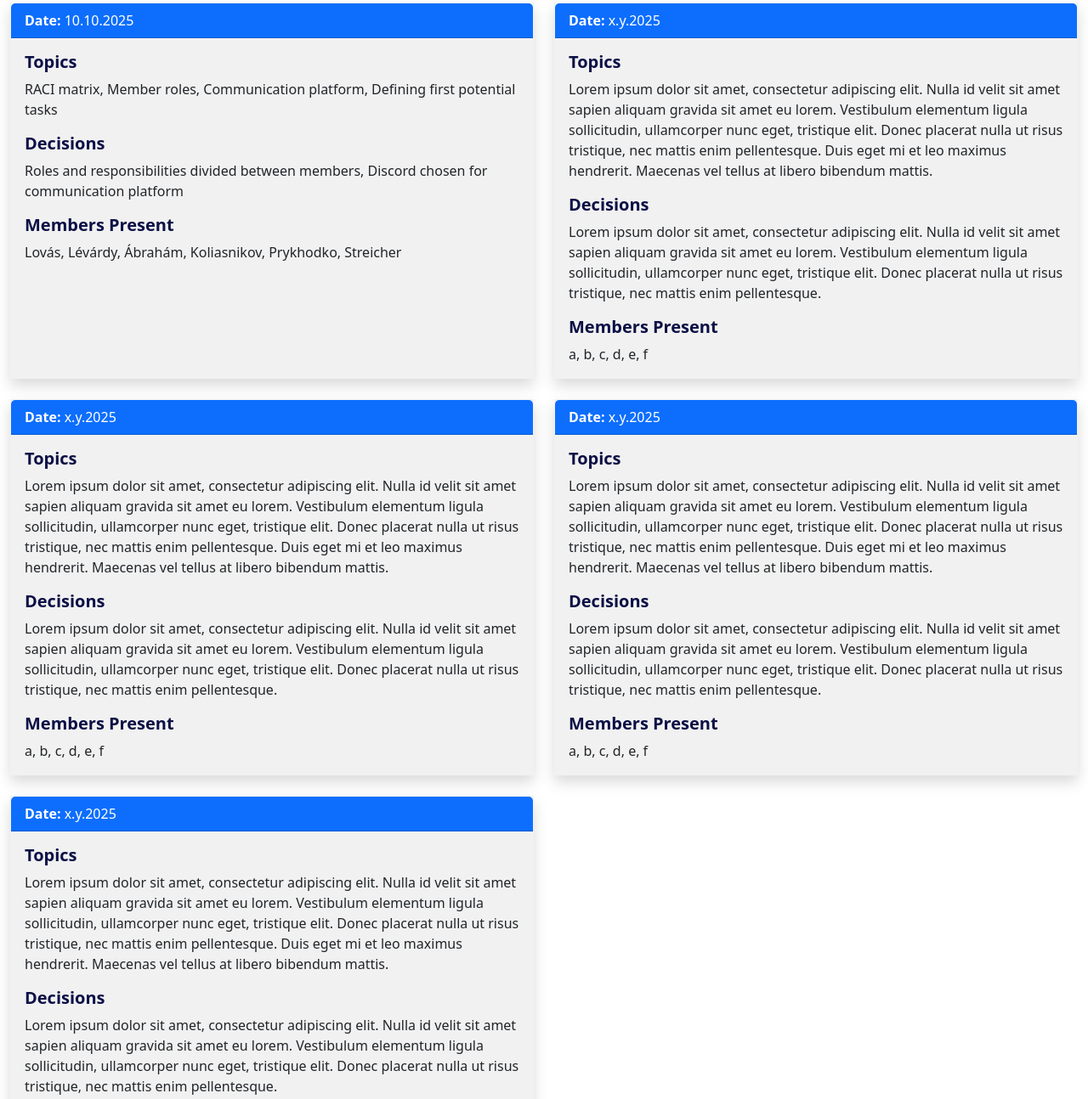
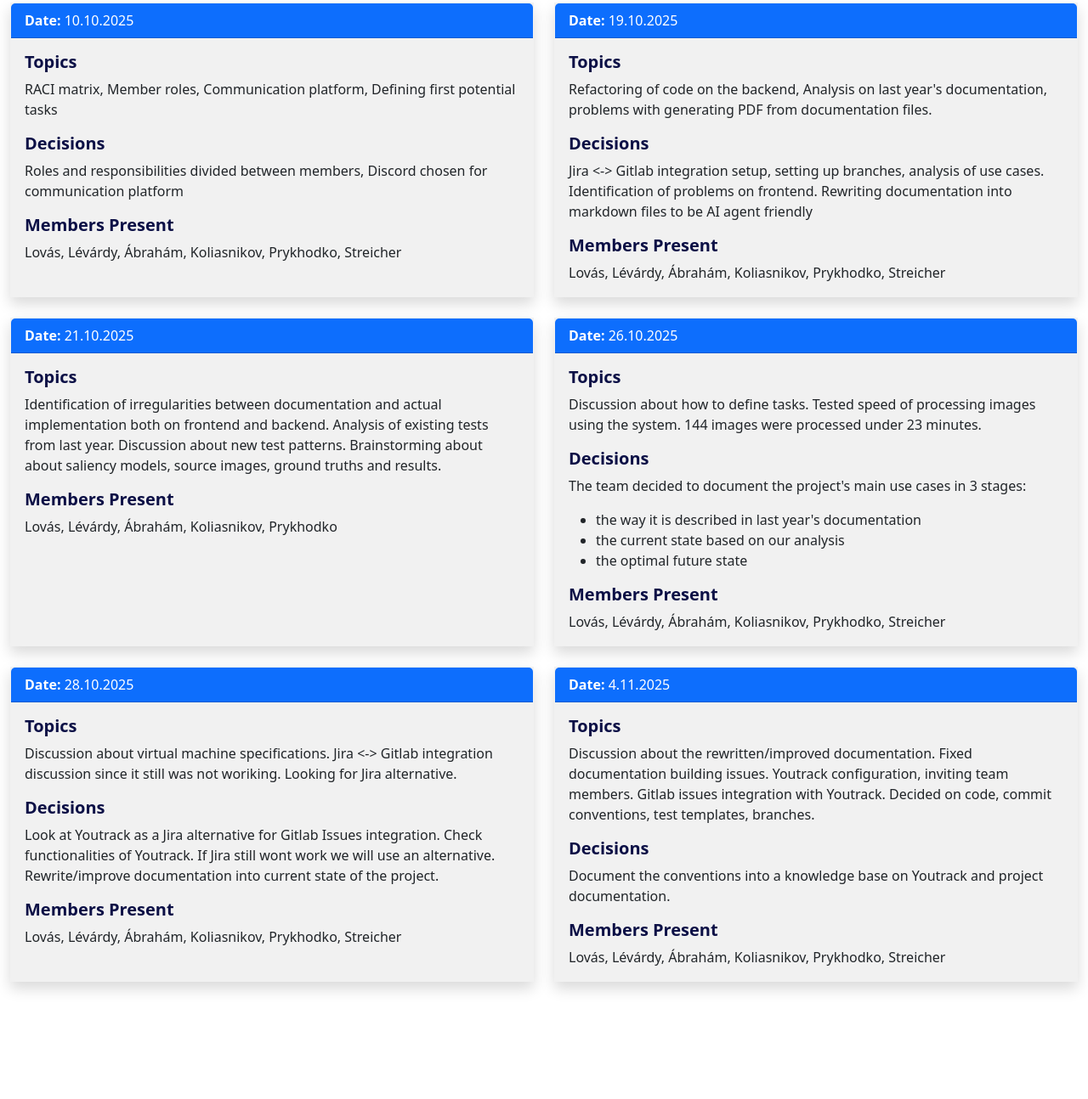
Before and after one commit to drizzle021/tp-25-webpage, a plain HTML site: page meetings.html in a window 1280 px wide. Shown: the part 350-1644 px from the top of the page at 85% size. After the commit the page ends 1554 px from the top, so only its background shows below. Drawn offline with nearby package versions, Linux system fonts and the light colour scheme; a web font is replaced by a local one.

Commit message:
add meeting logs

```diff
--- a/meetings.html
+++ b/meetings.html
@@ -59,94 +59,123 @@
         </div>
       </div>
 
-      <!-- Meeting 2 -->
+      <!-- Meeting 2 Missing -->
+
+      <!-- Meeting 3 -->
       <div class="col-md-6">
         <div class="card shadow h-100">
           <div class="card-header bg-primary text-white">
-            <strong>Date:</strong> x.y.2025
+            <strong>Date:</strong> 19.10.2025
           </div>
           <div class="card-body">
             <h5 class="card-title">Topics</h5>
             <p class="card-text">
-              Lorem ipsum dolor sit amet, consectetur adipiscing elit. Nulla id velit sit amet sapien aliquam gravida sit amet eu lorem. Vestibulum elementum ligula sollicitudin, ullamcorper nunc eget, tristique elit. Donec placerat nulla ut risus tristique, nec mattis enim pellentesque. Duis eget mi et leo maximus hendrerit. Maecenas vel tellus at libero bibendum mattis.
+              Refactoring of code on the backend, Analysis on last year's documentation, problems with generating PDF from documentation files.
             </p>
             <h5 class="card-title">Decisions</h5>
             <p class="card-text">
-              Lorem ipsum dolor sit amet, consectetur adipiscing elit. Nulla id velit sit amet sapien aliquam gravida sit amet eu lorem. Vestibulum elementum ligula sollicitudin, ullamcorper nunc eget, tristique elit. Donec placerat nulla ut risus tristique, nec mattis enim pellentesque.
+              Jira <-> Gitlab integration setup, setting up branches, analysis of use cases. Identification of problems on frontend. Rewriting documentation into markdown files to be AI agent friendly
             </p>
             <h5 class="card-title">Members Present</h5>
             <p class="card-text">
-              a, b, c, d, e, f
+              Lovás, Lévárdy, Ábrahám, Koliasnikov, Prykhodko, Streicher
+            </p>
+          </div>
+        </div>
+      </div>
+      <!-- Meeting 4 -->
+      <div class="col-md-6">
+        <div class="card shadow h-100">
+          <div class="card-header bg-primary text-white">
+            <strong>Date:</strong> 21.10.2025
+          </div>
+          <div class="card-body">
+            <h5 class="card-title">Topics</h5>
+            <p class="card-text">
+              Identification of irregularities between documentation and actual implementation both on frontend and backend. Analysis of existing tests from last year. Discussion about new test patterns. Brainstorming about about saliency models, source images, ground truths and results.
+            </p>
+            <h5 class="card-title">Members Present</h5>
+            <p class="card-text">
+              Lovás, Lévárdy, Ábrahám, Koliasnikov, Prykhodko
+            </p>
+          </div>
+        </div>
+      </div>
+      <!-- Meeting 5 -->
+      <div class="col-md-6">
+        <div class="card shadow h-100">
+          <div class="card-header bg-primary text-white">
+            <strong>Date:</strong> 26.10.2025
+          </div>
+          <div class="card-body">
+            <h5 class="card-title">Topics</h5>
+            <p class="card-text">
+              Discussion about how to define tasks. Tested speed of processing images using the system. 144 images were processed under 23 minutes.
+            </p>
+            <h5 class="card-title">Decisions</h5>
+            <p class="card-text">
+              The team decided to document the project's main use cases in 3 stages:
+              <ul>
+                <li>the way it is described in last year's documentation</li>
+                <li>the current state based on our analysis</li>
+                <li>the optimal future state</li>
+              </ul>
+
+            </p>
+            <h5 class="card-title">Members Present</h5>
+            <p class="card-text">
+              Lovás, Lévárdy, Ábrahám, Koliasnikov, Prykhodko, Streicher
             </p>
           </div>
         </div>
       </div>
 
+      <!-- Meeting 6 -->
       <div class="col-md-6">
         <div class="card shadow h-100">
           <div class="card-header bg-primary text-white">
-            <strong>Date:</strong> x.y.2025
+            <strong>Date:</strong> 28.10.2025
           </div>
           <div class="card-body">
             <h5 class="card-title">Topics</h5>
             <p class="card-text">
-              Lorem ipsum dolor sit amet, consectetur adipiscing elit. Nulla id velit sit amet sapien aliquam gravida sit amet eu lorem. Vestibulum elementum ligula sollicitudin, ullamcorper nunc eget, tristique elit. Donec placerat nulla ut risus tristique, nec mattis enim pellentesque. Duis eget mi et leo maximus hendrerit. Maecenas vel tellus at libero bibendum mattis.
+              Discussion about virtual machine specifications. Jira <-> Gitlab integration discussion since it still was not woriking. Looking for Jira alternative.
             </p>
             <h5 class="card-title">Decisions</h5>
             <p class="card-text">
-              Lorem ipsum dolor sit amet, consectetur adipiscing elit. Nulla id velit sit amet sapien aliquam gravida sit amet eu lorem. Vestibulum elementum ligula sollicitudin, ullamcorper nunc eget, tristique elit. Donec placerat nulla ut risus tristique, nec mattis enim pellentesque.
+              Look at Youtrack as a Jira alternative for Gitlab Issues integration. Check functionalities of Youtrack. If Jira still wont work we will use an alternative. Rewrite/improve documentation into current state of the project.
             </p>
             <h5 class="card-title">Members Present</h5>
             <p class="card-text">
-              a, b, c, d, e, f
+              Lovás, Lévárdy, Ábrahám, Koliasnikov, Prykhodko, Streicher
             </p>
           </div>
         </div>
       </div>
 
+      <!-- Meeting 7 -->
       <div class="col-md-6">
         <div class="card shadow h-100">
           <div class="card-header bg-primary text-white">
-            <strong>Date:</strong> x.y.2025
+            <strong>Date:</strong> 4.11.2025
           </div>
           <div class="card-body">
             <h5 class="card-title">Topics</h5>
             <p class="card-text">
-              Lorem ipsum dolor sit amet, consectetur adipiscing elit. Nulla id velit sit amet sapien aliquam gravida sit amet eu lorem. Vestibulum elementum ligula sollicitudin, ullamcorper nunc eget, tristique elit. Donec placerat nulla ut risus tristique, nec mattis enim pellentesque. Duis eget mi et leo maximus hendrerit. Maecenas vel tellus at libero bibendum mattis.
+              Discussion about the rewritten/improved documentation. Fixed documentation building issues. Youtrack configuration, inviting team members. Gitlab issues integration with Youtrack. Decided on code, commit conventions, test templates, branches.
             </p>
             <h5 class="card-title">Decisions</h5>
             <p class="card-text">
-              Lorem ipsum dolor sit amet, consectetur adipiscing elit. Nulla id velit sit amet sapien aliquam gravida sit amet eu lorem. Vestibulum elementum ligula sollicitudin, ullamcorper nunc eget, tristique elit. Donec placerat nulla ut risus tristique, nec mattis enim pellentesque.
+              Document the conventions into a knowledge base on Youtrack and project documentation.
             </p>
             <h5 class="card-title">Members Present</h5>
             <p class="card-text">
-              a, b, c, d, e, f
+              Lovás, Lévárdy, Ábrahám, Koliasnikov, Prykhodko, Streicher
             </p>
           </div>
         </div>
       </div>
 
-      <div class="col-md-6">
-        <div class="card shadow h-100">
-          <div class="card-header bg-primary text-white">
-            <strong>Date:</strong> x.y.2025
-          </div>
-          <div class="card-body">
-            <h5 class="card-title">Topics</h5>
-            <p class="card-text">
-              Lorem ipsum dolor sit amet, consectetur adipiscing elit. Nulla id velit sit amet sapien aliquam gravida sit amet eu lorem. Vestibulum elementum ligula sollicitudin, ullamcorper nunc eget, tristique elit. Donec placerat nulla ut risus tristique, nec mattis enim pellentesque. Duis eget mi et leo maximus hendrerit. Maecenas vel tellus at libero bibendum mattis.
-            </p>
-            <h5 class="card-title">Decisions</h5>
-            <p class="card-text">
-              Lorem ipsum dolor sit amet, consectetur adipiscing elit. Nulla id velit sit amet sapien aliquam gravida sit amet eu lorem. Vestibulum elementum ligula sollicitudin, ullamcorper nunc eget, tristique elit. Donec placerat nulla ut risus tristique, nec mattis enim pellentesque.
-            </p>
-            <h5 class="card-title">Members Present</h5>
-            <p class="card-text">
-              a, b, c, d, e, f
-            </p>
-          </div>
-        </div>
-      </div>
 
     </div>
   </div>
```
Also changed, not shown: index.html (+1 -1 lines), images/member1.png (deleted).
